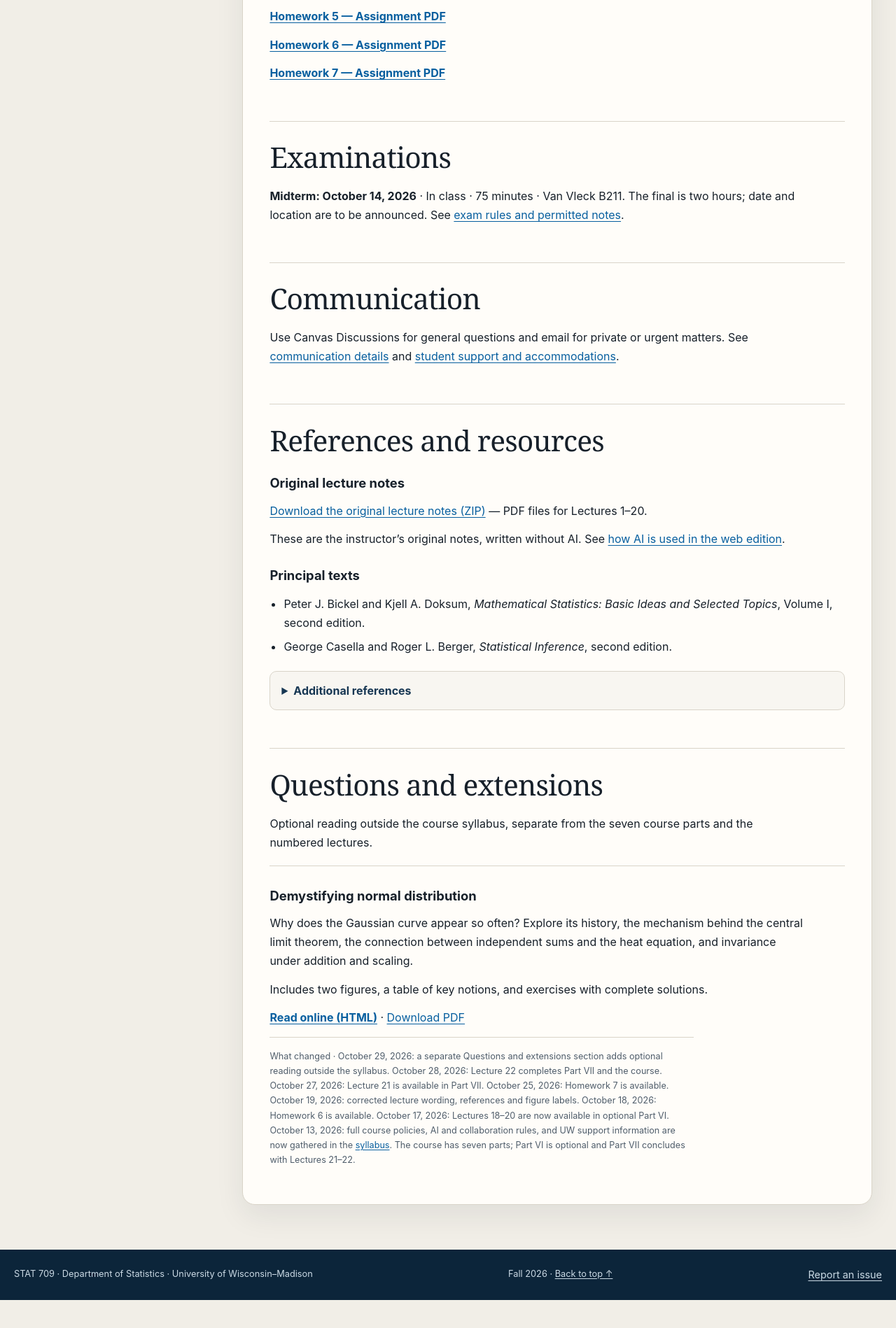
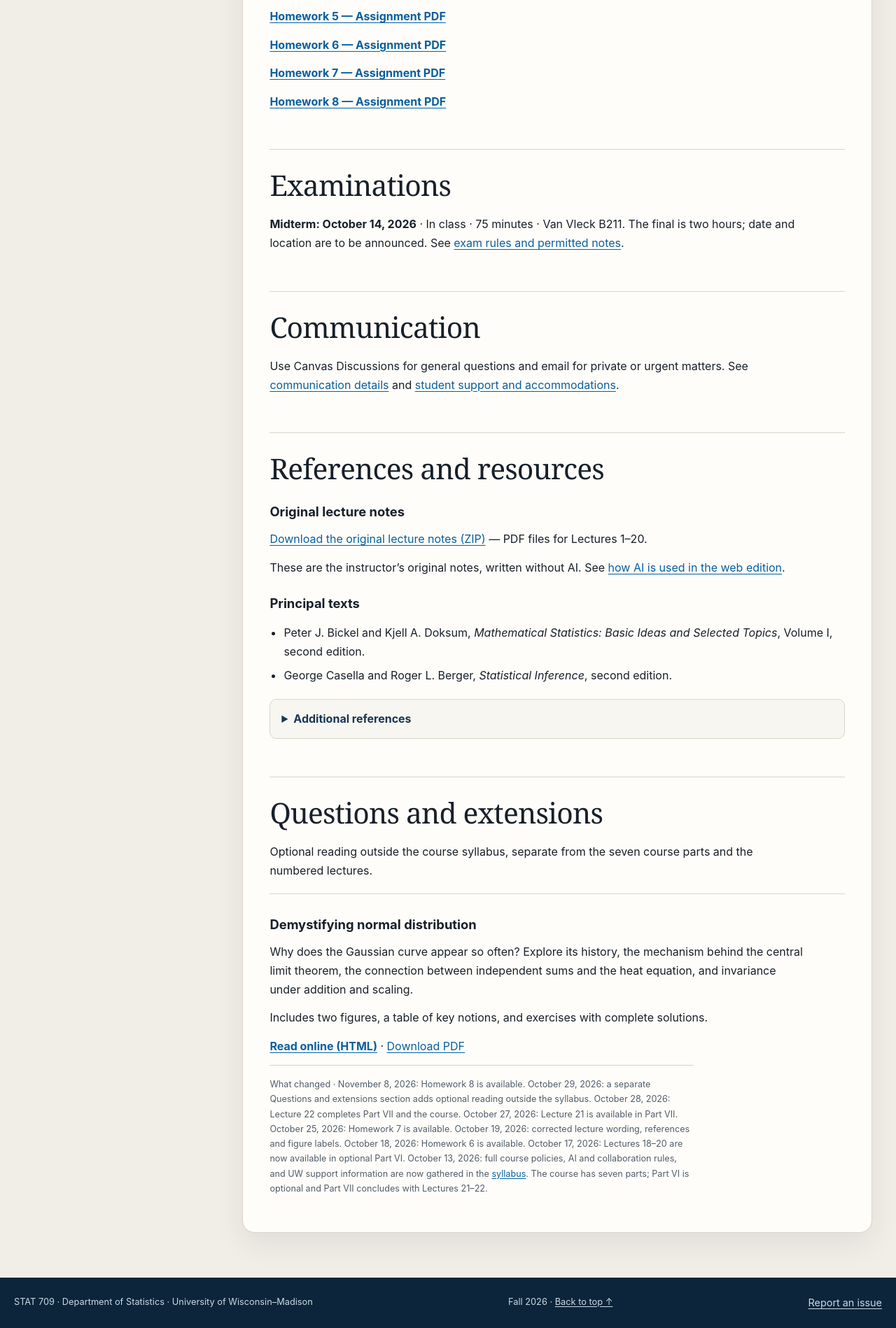
Before and after one commit to Yiqiao-Zhong/stat709-fall2026, a plain HTML site: page index.html in a window 1280 px wide. Shown: the part 5400-7298 px from the top of the page at 70% size. Before the commit the page ends 7258 px from the top, so only its background shows below. Drawn offline with Linux system fonts and the light colour scheme.

Commit message:
Publish Homework 8 assignment

```diff
--- a/index.html
+++ b/index.html
@@ -547,7 +547,7 @@
       </section>
 
       <section class="content-section" id="homework" aria-labelledby="homework-heading">
-        <h2 id="homework-heading">Homework</h2><p>Submit through Canvas; exact deadlines are posted there. Read the <a href="syllabus.html#homework">homework rules</a>, including <a href="syllabus.html#generative-ai">AI disclosure</a> and <a href="syllabus.html#collaboration">collaboration</a>.</p><p><a href="homework/HW1.pdf"><strong>Homework 1 — Assignment PDF</strong></a></p><p><a href="homework/HW2.pdf"><strong>Homework 2 — Assignment PDF</strong></a></p><p><a href="homework/HW3.pdf"><strong>Homework 3 — Assignment PDF</strong></a></p><p><a href="homework/HW4.pdf"><strong>Homework 4 — Assignment PDF</strong></a></p><p><a href="homework/HW5.pdf"><strong>Homework 5 — Assignment PDF</strong></a></p><p><a href="homework/HW6.pdf"><strong>Homework 6 — Assignment PDF</strong></a></p><p><a href="homework/HW7.pdf"><strong>Homework 7 — Assignment PDF</strong></a></p>
+        <h2 id="homework-heading">Homework</h2><p>Submit through Canvas; exact deadlines are posted there. Read the <a href="syllabus.html#homework">homework rules</a>, including <a href="syllabus.html#generative-ai">AI disclosure</a> and <a href="syllabus.html#collaboration">collaboration</a>.</p><p><a href="homework/HW1.pdf"><strong>Homework 1 — Assignment PDF</strong></a></p><p><a href="homework/HW2.pdf"><strong>Homework 2 — Assignment PDF</strong></a></p><p><a href="homework/HW3.pdf"><strong>Homework 3 — Assignment PDF</strong></a></p><p><a href="homework/HW4.pdf"><strong>Homework 4 — Assignment PDF</strong></a></p><p><a href="homework/HW5.pdf"><strong>Homework 5 — Assignment PDF</strong></a></p><p><a href="homework/HW6.pdf"><strong>Homework 6 — Assignment PDF</strong></a></p><p><a href="homework/HW7.pdf"><strong>Homework 7 — Assignment PDF</strong></a></p><p><a href="homework/HW8.pdf"><strong>Homework 8 — Assignment PDF</strong></a></p>
       </section>
 
       <section class="content-section" id="examinations" aria-labelledby="exams-heading">
@@ -592,7 +592,7 @@
           <p><a href="questions-demystifying-normal.html"><strong>Read online (HTML)</strong></a> · <a href="questions-demystifying-normal.pdf">Download PDF</a></p>
         </article>
       </section>
-      <p class="source-note">What changed · October 29, 2026: a separate Questions and extensions section adds optional reading outside the syllabus. October 28, 2026: Lecture 22 completes Part VII and the course. October 27, 2026: Lecture 21 is available in Part VII. October 25, 2026: Homework 7 is available. October 19, 2026: corrected lecture wording, references and figure labels. October 18, 2026: Homework 6 is available. October 17, 2026: Lectures 18–20 are now available in optional Part VI. October 13, 2026: full course policies, AI and collaboration rules, and UW support information are now gathered in the <a href="syllabus.html">syllabus</a>. The course has seven parts; Part VI is optional and Part VII concludes with Lectures 21–22.</p>
+      <p class="source-note">What changed · November 8, 2026: Homework 8 is available. October 29, 2026: a separate Questions and extensions section adds optional reading outside the syllabus. October 28, 2026: Lecture 22 completes Part VII and the course. October 27, 2026: Lecture 21 is available in Part VII. October 25, 2026: Homework 7 is available. October 19, 2026: corrected lecture wording, references and figure labels. October 18, 2026: Homework 6 is available. October 17, 2026: Lectures 18–20 are now available in optional Part VI. October 13, 2026: full course policies, AI and collaboration rules, and UW support information are now gathered in the <a href="syllabus.html">syllabus</a>. The course has seven parts; Part VI is optional and Part VII concludes with Lectures 21–22.</p>
     </main>
   </div>
 
```
Also changed, not shown: 2 other files.
